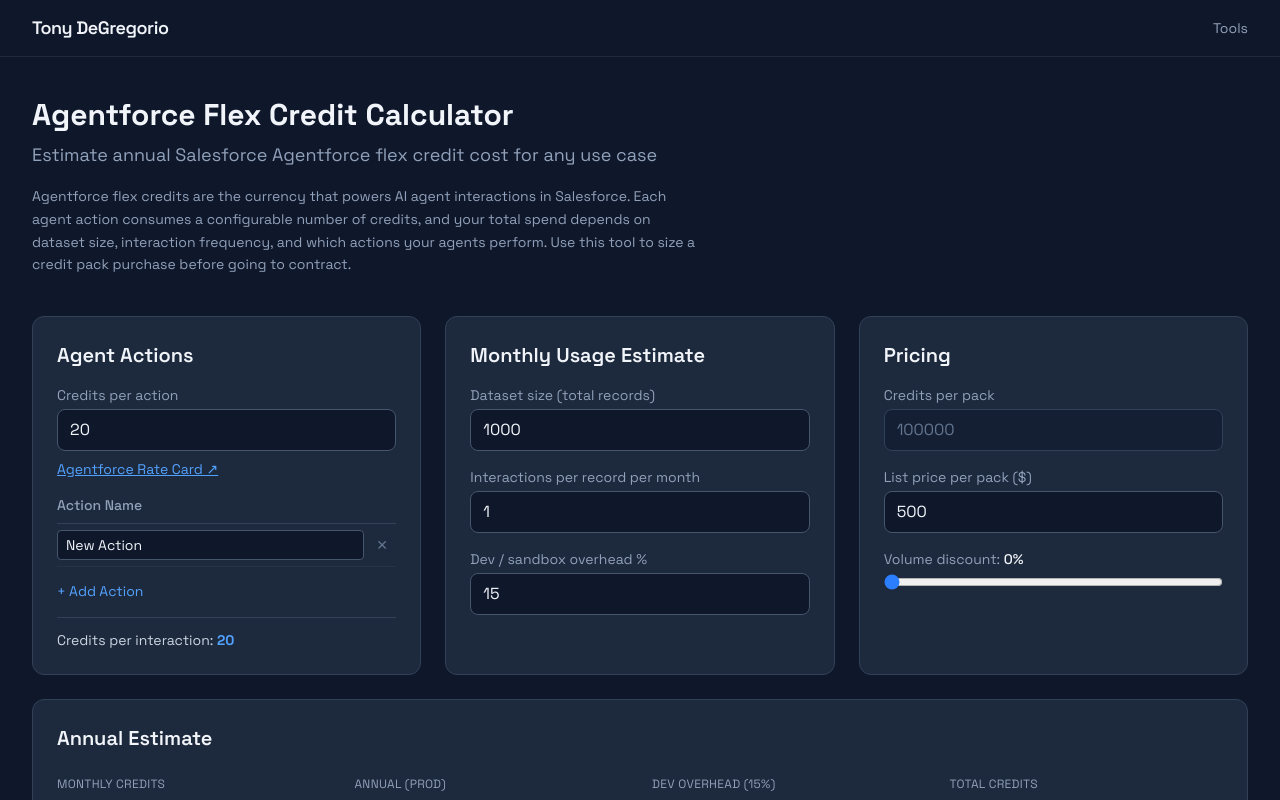
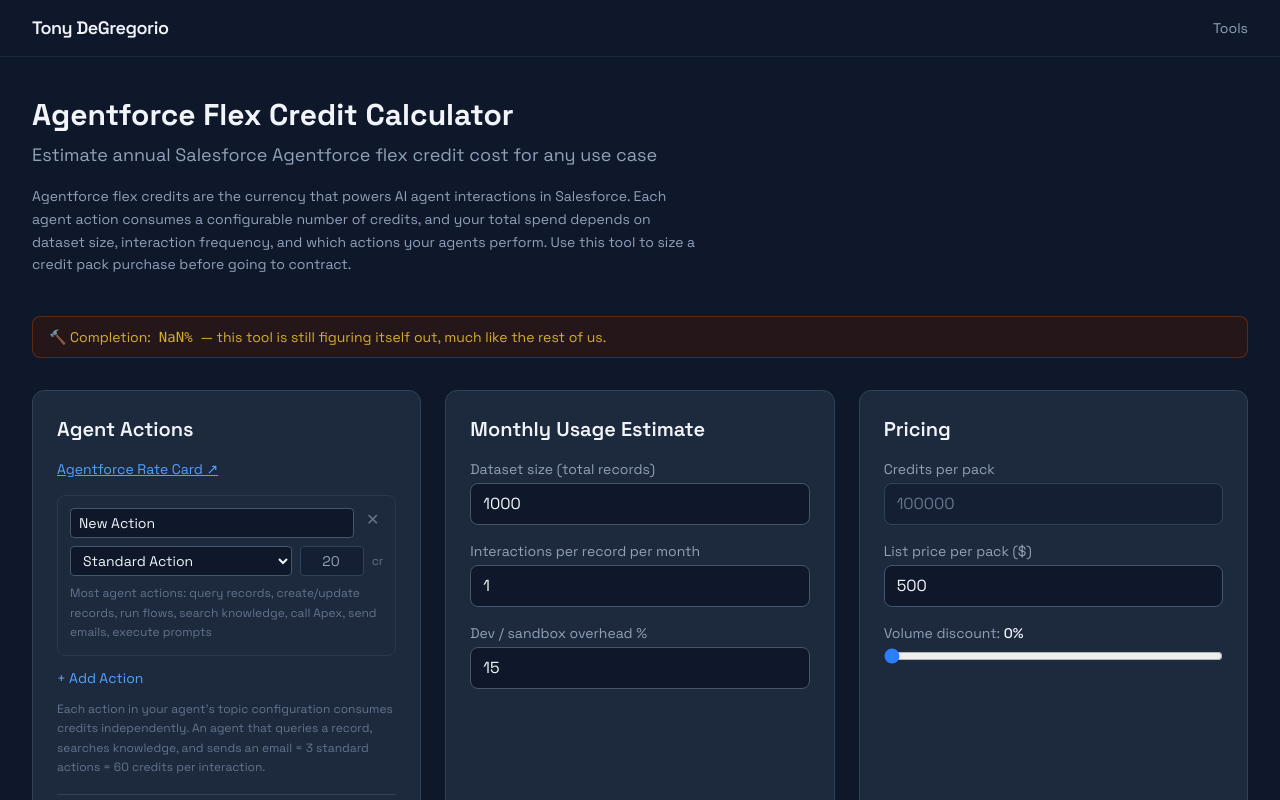
Before and after one commit to tdforce85/sfprojects, a Next.js app in the folder apps/portfolio/: page /tools/agentforce-calculator in a window 1280 px wide. Shown: the top 800 px of the page. Built offline with nearby package versions, Linux system fonts and the light colour scheme.

Commit message:
feat: merge action type picklist, NaN callout, and clean cost display into dev
Combines dev's @/lib/pricing abstraction and string action IDs with
main's action type picklist, no-discount result display, and NaN%
under-construction callout.

https://claude.ai/code/session_01S5xh16uwWDEtJGgv3Dcvve

```diff
--- a/apps/portfolio/src/app/tools/agentforce-calculator/page.tsx
+++ b/apps/portfolio/src/app/tools/agentforce-calculator/page.tsx
@@ -3,16 +3,37 @@
 import { useRef, useState } from "react";
 import { AGENTFORCE_PRICING, MAX_DISCOUNT_PRICE } from "@/lib/pricing";
 
+const STANDARD_CREDITS = 20;
+const VOICE_CREDITS = 30;
+
+type ActionType = "standard" | "voice" | "custom";
+
 interface Action {
   id: string;
   name: string;
+  type: ActionType;
+  credits: number;
+}
+
+const TYPE_HELP: Record<ActionType, string> = {
+  standard:
+    "Most agent actions: query records, create/update records, run flows, search knowledge, call Apex, send emails, execute prompts",
+  voice:
+    "Actions during Agentforce Voice calls. Higher credit cost due to speech-to-text and text-to-speech processing. Note: orgs choose either Voice Actions or Voice Minutes metering — they cannot be combined",
+  custom:
+    "Enter a custom credit value for negotiated rates or future action types",
+};
+
+function creditsForType(type: ActionType): number {
+  if (type === "standard") return STANDARD_CREDITS;
+  if (type === "voice") return VOICE_CREDITS;
+  return 0;
 }
 
 export default function AgentforceCalculator() {
   const [actions, setActions] = useState<Action[]>([
-    { id: "initial", name: "New Action" },
+    { id: "initial", name: "New Action", type: "standard", credits: STANDARD_CREDITS },
   ]);
-  const [rateCardCost, setRateCardCost] = useState(20);
   const [datasetSize, setDatasetSize] = useState(1000);
   const [interactionsPerMonth, setInteractionsPerMonth] = useState(1);
   const [devOverhead, setDevOverhead] = useState(15);
@@ -25,7 +46,12 @@ export default function AgentforceCalculator() {
   const addAction = () => {
     setActions((prev) => [
       ...prev,
-      { id: `a${nextIdRef.current++}`, name: "New Action" },
+      {
+        id: `a${nextIdRef.current++}`,
+        name: "New Action",
+        type: "standard",
+        credits: creditsForType("standard"),
+      },
     ]);
   };
 
@@ -36,6 +62,22 @@ export default function AgentforceCalculator() {
   const updateActionName = (id: string, name: string) => {
     setActions((prev) =>
       prev.map((a) => (a.id === id ? { ...a, name } : a))
+    );
+  };
+
+  const updateActionType = (id: string, type: ActionType) => {
+    setActions((prev) =>
+      prev.map((a) => {
+        if (a.id !== id) return a;
+        const credits = type === "custom" ? a.credits : creditsForType(type);
+        return { ...a, type, credits };
+      })
+    );
+  };
+
+  const updateActionCredits = (id: string, credits: number) => {
+    setActions((prev) =>
+      prev.map((a) => (a.id === id ? { ...a, credits } : a))
     );
   };
 
@@ -64,7 +106,10 @@ export default function AgentforceCalculator() {
     }
   };
 
-  const creditsPerInteraction = actions.length * rateCardCost;
+  const creditsPerInteraction = actions.reduce(
+    (s, a) => s + (a.credits || 0),
+    0
+  );
   const monthly = datasetSize * interactionsPerMonth * creditsPerInteraction;
   const annual = monthly * 12;
   const devCredits = Math.round((annual * devOverhead) / 100);
@@ -103,25 +148,15 @@ export default function AgentforceCalculator() {
         tool to size a credit pack purchase before going to contract.
       </p>
 
+      <div className="flex items-center gap-2 mb-8 px-4 py-2.5 rounded-lg bg-amber-950/40 border border-amber-800/50 text-amber-300/80 text-sm">
+        🔨 Completion: <code className="font-mono">NaN%</code> — this tool is still figuring itself out, much like the rest of us.
+      </div>
+
       <div className="grid grid-cols-1 lg:grid-cols-3 gap-6 mb-6">
         {/* Agent Actions */}
         <div className="bg-slate-800 rounded-xl p-6 border border-slate-700">
           <h2 className="text-xl font-semibold mb-4">Agent Actions</h2>
 
-          <label
-            htmlFor="credits-per-action"
-            className="block text-sm text-slate-400 mb-1"
-          >
-            Credits per action
-          </label>
-          <input
-            id="credits-per-action"
-            type="text"
-            inputMode="numeric"
-            value={rateCardCost}
-            onChange={(e) => setRateCardCost(parseInt(e.target.value) || 0)}
-            className={inputClass + " mb-2"}
-          />
           <a
             href={AGENTFORCE_PRICING.rateCardUrl}
             target="_blank"
@@ -131,46 +166,76 @@ export default function AgentforceCalculator() {
             Agentforce Rate Card ↗
           </a>
 
-          <table className="w-full text-sm mb-3">
-            <thead>
-              <tr className="text-slate-400 border-b border-slate-700">
-                <th className="text-left pb-2 font-medium">Action Name</th>
-                <th className="pb-2 w-6"></th>
-              </tr>
-            </thead>
-            <tbody>
+          <div className="space-y-3 mb-3">
             {actions.map((action) => (
-                <tr key={action.id} className="border-b border-slate-700/40">
-                  <td className="py-1.5 pr-2">
+              <div
+                key={action.id}
+                className="border border-slate-700/60 rounded-lg p-3 space-y-2"
+              >
+                <div className="flex items-start gap-2">
                   <input
                     aria-label="Action name"
                     value={action.name}
-                      onChange={(e) =>
-                        updateActionName(action.id, e.target.value)
-                      }
-                      className="w-full bg-slate-900 border border-slate-600 rounded px-2 py-1 text-slate-100 text-sm focus:outline-none focus:ring-1 focus:ring-blue-500"
+                    onChange={(e) => updateActionName(action.id, e.target.value)}
+                    placeholder="e.g. Look up account"
+                    className="flex-1 bg-slate-900 border border-slate-600 rounded px-2 py-1 text-slate-100 text-sm focus:outline-none focus:ring-1 focus:ring-blue-500"
                   />
-                  </td>
-                  <td className="py-1.5">
                   <button
                     onClick={() => removeAction(action.id)}
                     aria-label="Remove action"
-                      className="text-slate-500 hover:text-red-400 transition-colors px-1 leading-none"
+                    className="text-slate-500 hover:text-red-400 transition-colors px-1 leading-none mt-1 shrink-0"
                   >
                     ✕
                   </button>
-                  </td>
-                </tr>
+                </div>
+                <div className="flex items-center gap-2">
+                  <select
+                    value={action.type}
+                    onChange={(e) =>
+                      updateActionType(action.id, e.target.value as ActionType)
+                    }
+                    className="flex-1 bg-slate-900 border border-slate-600 rounded px-2 py-1 text-slate-100 text-sm focus:outline-none focus:ring-1 focus:ring-blue-500"
+                  >
+                    <option value="standard">Standard Action</option>
+                    <option value="voice">Voice Action</option>
+                    <option value="custom">Custom</option>
+                  </select>
+                  <input
+                    type="number"
+                    value={action.credits}
+                    readOnly={action.type !== "custom"}
+                    onChange={(e) =>
+                      action.type === "custom" &&
+                      updateActionCredits(action.id, parseInt(e.target.value) || 0)
+                    }
+                    className={`w-16 border rounded px-2 py-1 text-sm text-right ${
+                      action.type === "custom"
+                        ? "bg-slate-900 border-slate-600 text-slate-100 focus:outline-none focus:ring-1 focus:ring-blue-500"
+                        : "bg-slate-900/50 border-slate-700 text-slate-400 cursor-not-allowed"
+                    }`}
+                  />
+                  <span className="text-xs text-slate-500 shrink-0">cr</span>
+                </div>
+                <p className="text-xs text-slate-500 leading-relaxed">
+                  {TYPE_HELP[action.type]}
+                </p>
+              </div>
             ))}
-            </tbody>
-          </table>
+          </div>
 
           <button
             onClick={addAction}
-            className="text-blue-400 hover:text-blue-300 text-sm transition-colors mb-4"
+            className="text-blue-400 hover:text-blue-300 text-sm transition-colors mb-3 block"
           >
             + Add Action
           </button>
+
+          <p className="text-xs text-slate-500 mb-4 leading-relaxed">
+            Each action in your agent&apos;s topic configuration consumes
+            credits independently. An agent that queries a record, searches
+            knowledge, and sends an email = 3 standard actions = 60 credits per
+            interaction.
+          </p>
 
           <div className="text-sm text-slate-300 border-t border-slate-700 pt-3">
             Credits per interaction:{" "}
@@ -330,6 +395,8 @@ export default function AgentforceCalculator() {
             </div>
             <div className="text-2xl font-bold">{packs.toFixed(2)}</div>
           </div>
+          {discount > 0 ? (
+            <>
               <div>
                 <div className="text-xs text-slate-400 mb-1 uppercase tracking-wide">
                   List cost
@@ -341,21 +408,25 @@ export default function AgentforceCalculator() {
               <div>
                 <div className="text-xs text-slate-400 mb-1 uppercase tracking-wide">
                   Discounted cost
-              {discount > 0 && (
                   <span className="text-green-400 ml-1">({discount}% off)</span>
-              )}
                 </div>
                 <div className="text-2xl font-bold text-green-400">
                   {fmtUSD(totalCost)}
                 </div>
-            {discount === 0 && (
-              <div className="text-xs text-slate-500 mt-1">
-                No discount applied
+              </div>
+            </>
+          ) : (
+            <div className="sm:col-span-2">
+              <div className="text-xs text-slate-400 mb-1 uppercase tracking-wide">
+                Estimated annual cost
+              </div>
+              <div className="text-2xl font-bold text-green-400">
+                {fmtUSD(totalCost)}
+              </div>
             </div>
           )}
         </div>
       </div>
     </div>
-    </div>
   );
 }
```
Lines whose indentation alone changed are shown as unchanged.
